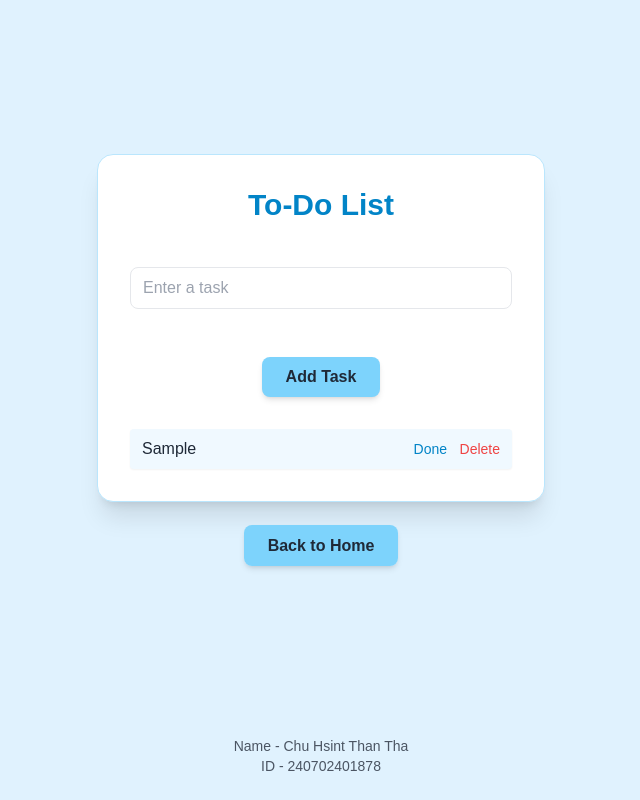
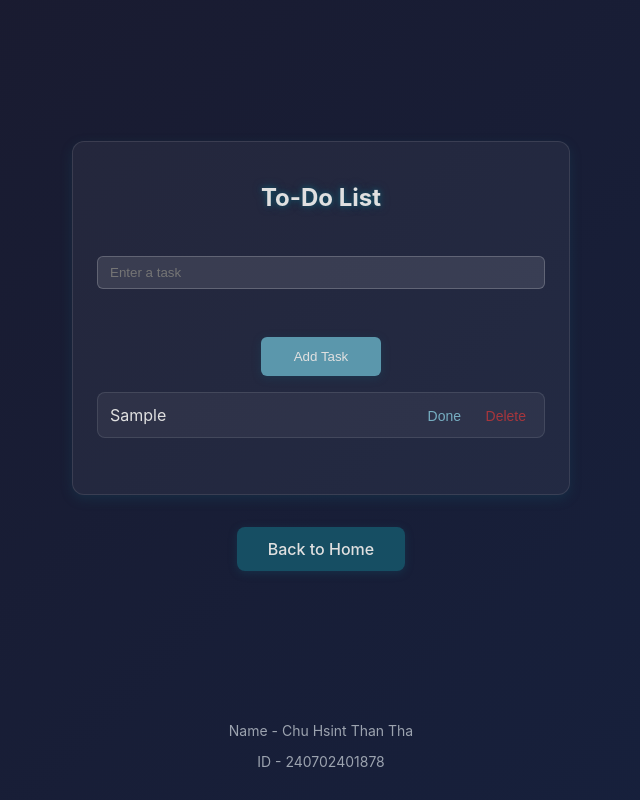
Before and after one commit to esthxr/individual-project, a plain HTML site: page todo.html in a window 1280 px wide. Both pictures are taken after typing "Sample" into the empty fields and a click on the button "Add Task". Shown: the whole page, without its empty margins (319-959 px from the left). Drawn offline with nearby package versions, Linux system fonts and the light colour scheme.

Commit message:
Update todo.html

```diff
--- a/todo.html
+++ b/todo.html
@@ -1,74 +1,224 @@
 <!DOCTYPE html>
 <html lang="en">
 <head>
-  <meta charset="utf-8"/>
-  <meta name="viewport" content="width=device-width, initial-scale=1"/>
+  <meta charset="UTF-8" />
+  <meta name="viewport" content="width=device-width, initial-scale=1.0"/>
   <title>To-Do List</title>
-  <script src="https://cdn.tailwindcss.com"></script>
   <style>
-    body { font-family: sans-serif; }
+    body {
+      font-family: -apple-system, BlinkMacSystemFont, 'Segoe UI', Roboto, sans-serif;
+      background: linear-gradient(135deg, #1a1a2e 0%, #16213e 100%);
+      color: #e0e0e0;
+      min-height: 100vh;
+      display: flex;
+      flex-direction: column;
+      margin: 0;
+    }
+    main {
+      flex: 1;
+      display: flex;
+      flex-direction: column;
+      align-items: center;
+      justify-content: center;
+      padding: 24px;
+    }
+    .card {
+      background: rgba(255, 255, 255, 0.05);
+      border: 1px solid rgba(255, 255, 255, 0.1);
+      box-shadow: 0 4px 12px rgba(22, 78, 99, 0.3);
+      padding: 24px;
+      border-radius: 12px;
+      max-width: 448px;
+      width: 100%;
+      text-align: center;
+      margin-top: 20px;
+    }
+    h1 {
+      font-size: 24px;
+      font-weight: bold;
+      margin-bottom: 24px;
+      text-shadow: 0 0 5px #164e63, 0 0 10px #164e63;
+      white-space: nowrap;
+    }
+    input {
+      width: 100%;
+      box-sizing: border-box;
+      margin: 0;
+      padding: 0;
+      padding-top: 8px;
+      padding-bottom: 8px;
+      padding-left: 12px;
+      padding-right: 12px;
+      background-color: rgba(255, 255, 255, 0.1);
+      border: 1px solid rgba(255, 255, 255, 0.2);
+      color: #e0e0e0;
+      border-radius: 6px;
+      margin-bottom: 16px;
+      margin-top: 20px;
+      outline: none;
+      text-indent: 0;
+    }
+    input:focus {
+      border-color: #164e63;
+      box-shadow: 0 0 0 2px rgba(22, 78, 99, 0.5);
+    }
+    ul {
+      margin-bottom: 32px;
+      list-style: none;
+      padding: 0;
+    }
+    li {
+      background: rgba(255, 255, 255, 0.05);
+      border: 1px solid rgba(255, 255, 255, 0.1);
+      padding: 12px;
+      padding-left: 12px;
+      padding-right: 12px;
+      border-radius: 8px;
+      margin-bottom: 16px;
+      display: flex;
+      justify-content: space-between;
+      align-items: center;
+      text-align: left;
+    }
+    li .text {
+      flex: 1;
+    }
+    li .done {
+      text-decoration: line-through;
+      color: #9ca3af;
+    }
+    li button {
+      background: none;
+      border: none;
+      color: #e0e0e0;
+      cursor: pointer;
+      font-size: 14px;
+    }
+    li button.done-btn {
+      color: #76adc1;
+      margin-right: 8px;
+    }
+    li button.delete-btn {
+      color: #a7363c;
+    }
+    li button:hover {
+      text-decoration: underline;
+    }
+    .add-btn {
+      padding: 12px 24px;
+      background-color: #5b97ac;
+      color: #e0e0e0;
+      font-weight: 500;
+      border-radius: 6px;
+      box-shadow: 0 2px 8px rgba(22, 78, 99, 0.4);
+      border: none;
+      cursor: pointer;
+      margin-top: 32px;
+      display: inline-block;
+      width: 120px;
+      text-align: center;
+    }
+    .add-btn:hover {
+      background-color: #2d6b82;
+      transform: scale(1.03);
+      box-shadow: 0 4px 12px rgba(22, 78, 99, 0.6);
+      transition: all 0.2s ease;
+    }
+    .back-btn {
+      padding: 12px 24px;
+      background-color: #164e63;
+      color: #e0e0e0;
+      font-weight: 500;
+      border-radius: 8px;
+      text-decoration: none;
+      box-shadow: 0 2px 8px rgba(22, 78, 99, 0.4);
+      margin-top: 32px;
+      display: inline-block;
+      width: 120px;
+      text-align: center;
+    }
+    .back-btn:hover {
+      background-color: #2d6b82;
+      transform: scale(1.03);
+      box-shadow: 0 4px 12px rgba(22, 78, 99, 0.6);
+      transition: all 0.2s ease;
+    }
+    footer {
+      padding: 16px;
+      text-align: center;
+      color: #9ca3af;
+      font-size: 14px;
+    }
   </style>
 </head>
-<body class="bg-sky-100 min-h-screen flex flex-col text-gray-800">
-
-  <main class="flex-1 flex flex-col items-center justify-center p-6">
-    <!-- To-Do List Card -->
-    <div class="bg-white p-8 rounded-2xl shadow-xl max-w-md w-full border border-sky-200">
-      <h1 class="text-3xl font-bold mb-6 text-sky-600 text-center">To-Do List</h1>
-
+<body>
+  <main>
+    <div class="card">
+      <h1>To-Do List</h1>
       <section>
-        <label for="taskInput" class="sr-only">New task</label>
-        <input id="taskInput" type="text" placeholder="Enter a task"
-               class="w-full px-3 py-2 border mt-5 rounded-lg mb-4 focus:outline-none focus:ring-2 focus:ring-sky-300" />
-
-        <div class="flex justify-center">
-          <button id="addBtn"
-                  class="px-6 py-2 mt-8 bg-sky-300 text-gray-800 font-semibold rounded-lg shadow-md hover:bg-sky-400 transition">
-            Add Task
-          </button>
-        </div>
-
-        <ul id="taskList" class="mt-4 space-y-3"></ul>
+        <input id="taskInput" type="text" placeholder="Enter a task" />
+        <button class="add-btn" id="addBtn">Add Task</button>
+        <ul id="taskList"></ul>
       </section>
     </div>
-
-    <!-- Back Button (outside card) -->
-    <div class="mt-8 text-center">
-      <a href="index.html"
-         class="px-6 py-3 bg-sky-300 text-gray-800 font-semibold rounded-lg shadow-md hover:bg-sky-400 transition">
-        Back to Home
-      </a>
-    </div>
+    <a href="index.html" class="back-btn">Back to Home</a>
   </main>
-
-  <footer class="py-6 text-center text-sm text-gray-600">
+  <footer>
     <p>Name - Chu Hsint Than Tha</p>
     <p>ID - 240702401878</p>
   </footer>
+  <script>
+    const taskList = document.getElementById('taskList');
+    const addBtn = document.getElementById('addBtn');
+    const input = document.getElementById('taskInput');
 
-  <script>
-    const addBtn = document.getElementById('addBtn');
+    function loadTasks() {
+      const tasks = JSON.parse(localStorage.getItem('tasks')) || [];
+      tasks.forEach(task => addTaskToList(task.text, task.done));
+    }
+
+    function saveTasks() {
+      const tasks = [];
+      taskList.querySelectorAll('li').forEach(li => {
+        const text = li.querySelector('.text').innerText;
+        const done = li.querySelector('.text').classList.contains('done');
+        tasks.push({ text, done });
+      });
+      localStorage.setItem('tasks', JSON.stringify(tasks));
+    }
+
+    function addTaskToList(text, done = false) {
+      const li = document.createElement('li');
+      li.innerHTML = `
+        <span class="text ${done ? 'done' : ''}">${text}</span>
+        <div>
+          <button class="done-btn" onclick="toggleDone(this)">Done</button>
+          <button class="delete-btn" onclick="deleteTask(this)">Delete</button>
+        </div>
+      `;
+      taskList.appendChild(li);
+    }
+
     addBtn.addEventListener('click', () => {
-      const input = document.getElementById('taskInput');
       const value = input.value.trim();
       if (!value) return;
-      const li = document.createElement('li');
-      li.className = 'mt-8 flex justify-between items-center bg-sky-50 px-3 py-2 rounded shadow-sm';
-      li.innerHTML = `
-        <span>${value}</span>
-        <div>
-          <button class="mr-2 text-sm text-sky-600 hover:underline" onclick="toggleDone(this)">Done</button>
-          <button class="text-sm text-red-500 hover:underline" onclick="this.closest('li').remove()">Delete</button>
-        </div>`;
-      document.getElementById('taskList').appendChild(li);
+      addTaskToList(value);
       input.value = '';
+      saveTasks();
     });
 
     function toggleDone(btn) {
-      const span = btn.closest('li').querySelector('span');
-      span.classList.toggle('line-through');
-      span.classList.toggle('text-gray-500');
+      const span = btn.closest('li').querySelector('.text');
+      span.classList.toggle('done');
+      saveTasks();
     }
+
+    function deleteTask(btn) {
+      btn.closest('li').remove();
+      saveTasks();
+    }
+
+    loadTasks();
   </script>
 </body>
 </html>
```
